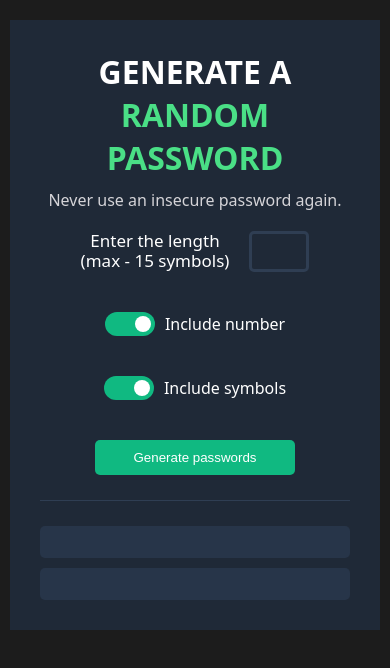
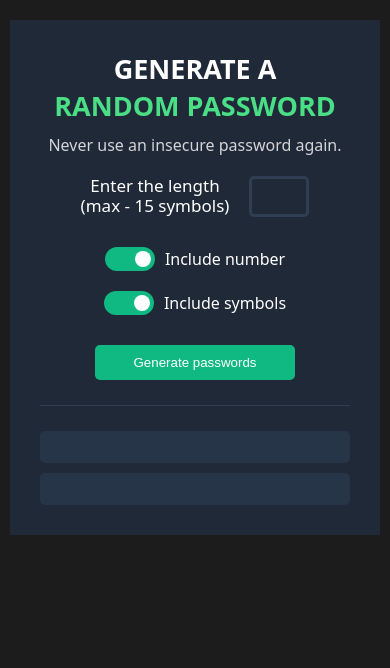
Before and after one commit to POHAIDA/password_generator, a plain HTML site: page index.html in a window 390 px wide. Drawn offline with Linux system fonts and the light colour scheme.

Commit message:
fix mobile version

```diff
--- a/index.js
+++ b/index.js
@@ -74,7 +74,7 @@ button.addEventListener("click", () => {
 
 function copyPassword(copyText) {
   navigator.clipboard.writeText(copyText.textContent);
-  copiedPassword.textContent = `Password " ${copyText.textContent} " copied to clipboard`;
+  copiedPassword.textContent = `Copied to clipboard`;
   copiedPassword.style.display = "block";
 
   setTimeout(() => {
--- a/style.css
+++ b/style.css
@@ -204,7 +204,9 @@ column-gap: 20px;
         margin: 10px;
         margin-top: 20px;
     }
-
+    .title{
+        font-size: 27px;
+    }
     .paswords_items p {
         padding: 16px;
         width: 100%;
@@ -212,7 +214,9 @@ column-gap: 20px;
     hr{
         width: 100%;
     }
-
+    .switch_container {
+        margin: 10px 0;
+    }
     .switch_containers {
         column-gap: 10px;
     }
```
